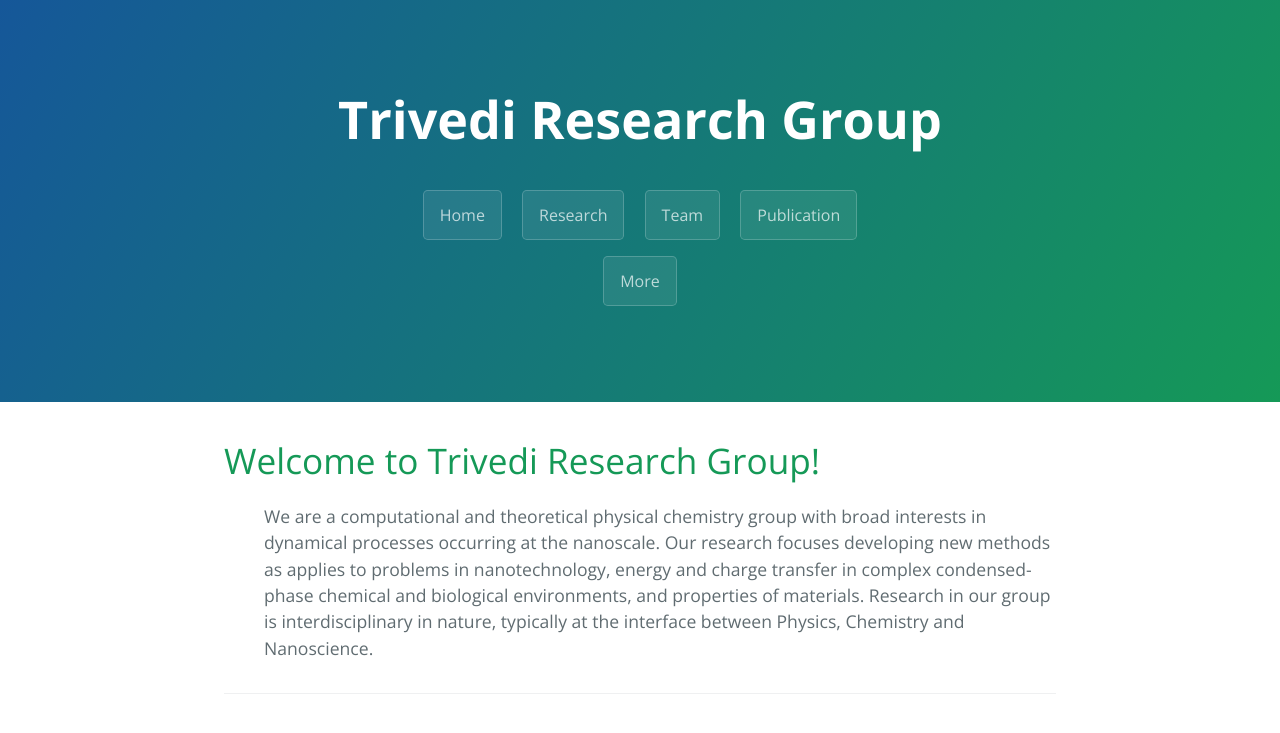
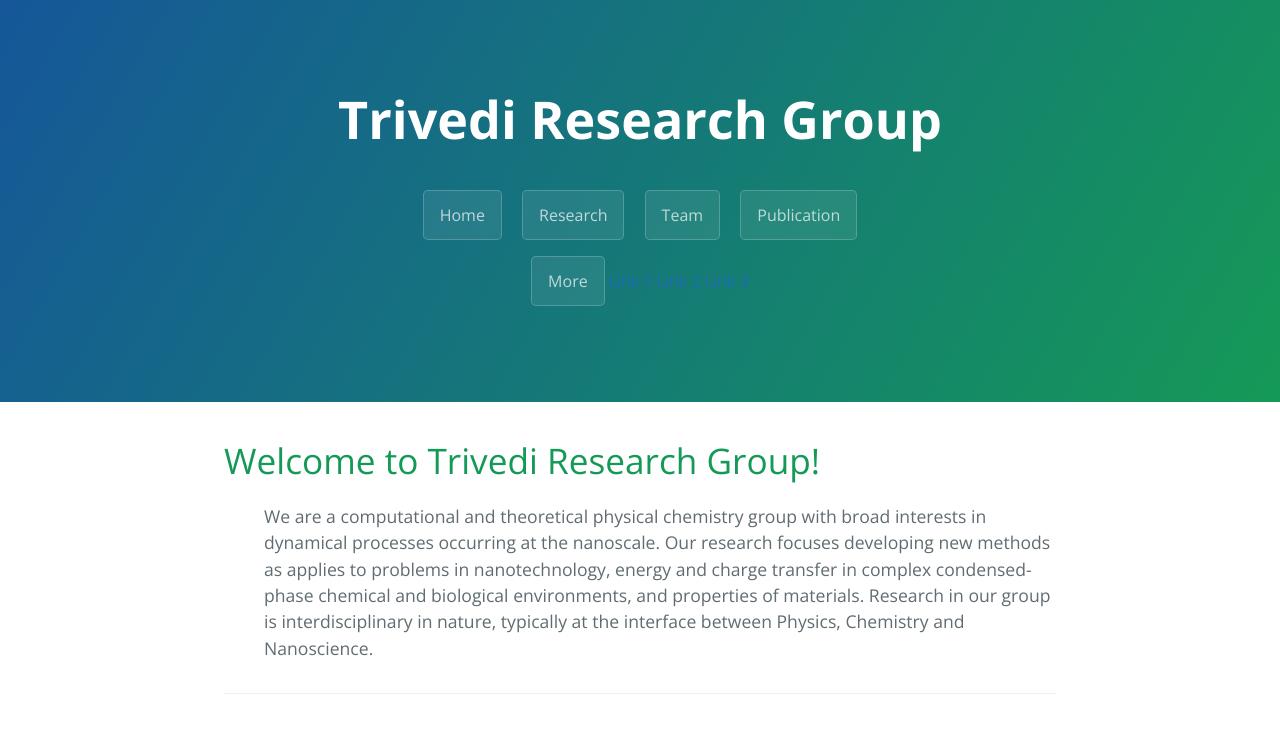
Before and after one commit to dharatrivedi/dharatrivedi.github.io, a Jekyll site: the page built from index.html, in a window 1280 px wide. Shown: the top 733 px of the page. Built offline with Jekyll 4.4.1, drawn with Linux system fonts in a browser that asks for light colours; the list of posts is cut into pages by our own code.

Commit message:
Update page-header.html

```diff
--- a/_includes/page-header.html
+++ b/_includes/page-header.html
@@ -7,10 +7,10 @@
   <a href="https://dharatrivedi.github.io/publication.html" class="dropbtn">Publication</a>
   <div class="dropdown">
     <a class="dropbtn">More</a>
-      <div class="dropdown-content">
+      <a class="dropdown-content">
         <a href="#">Link 1</a>
         <a href="#">Link 2</a>
         <a href="#">Link 3</a>
-      </div>
+      </a>
   </div>
 </section>
```
